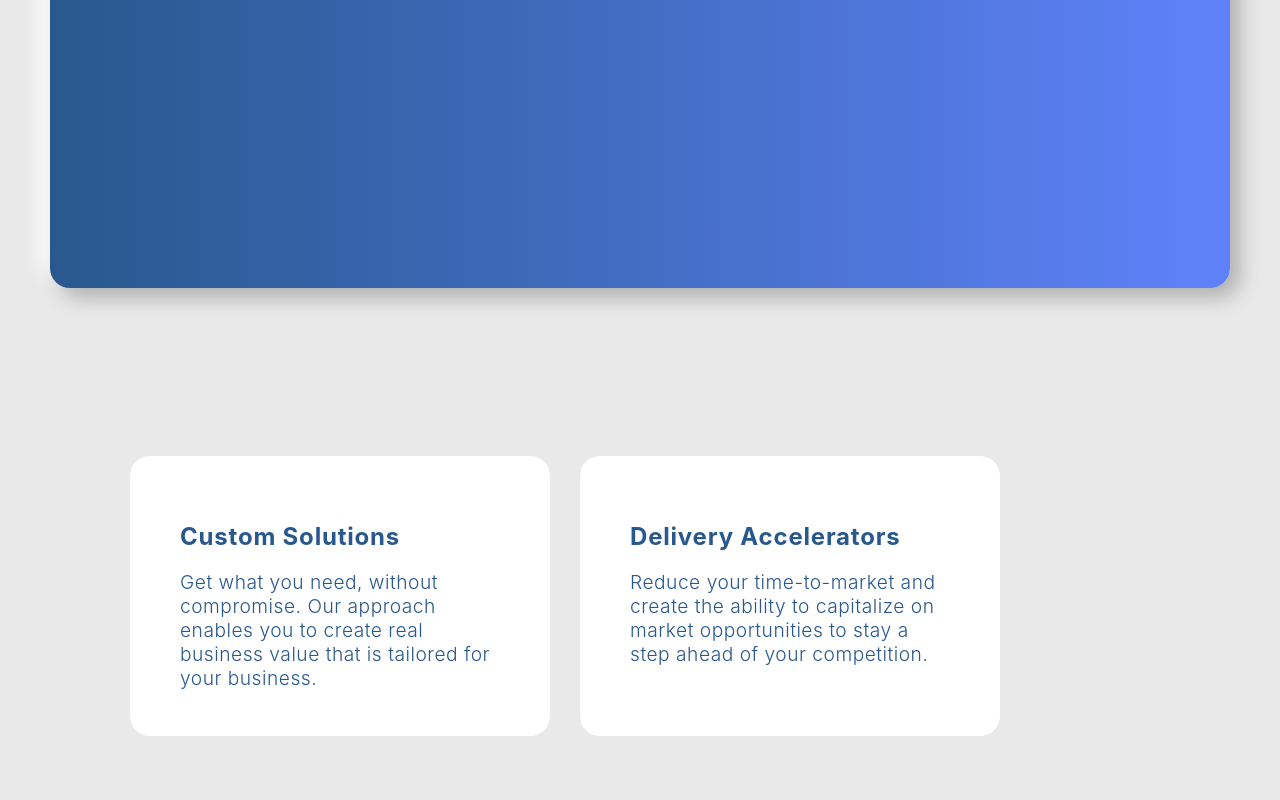
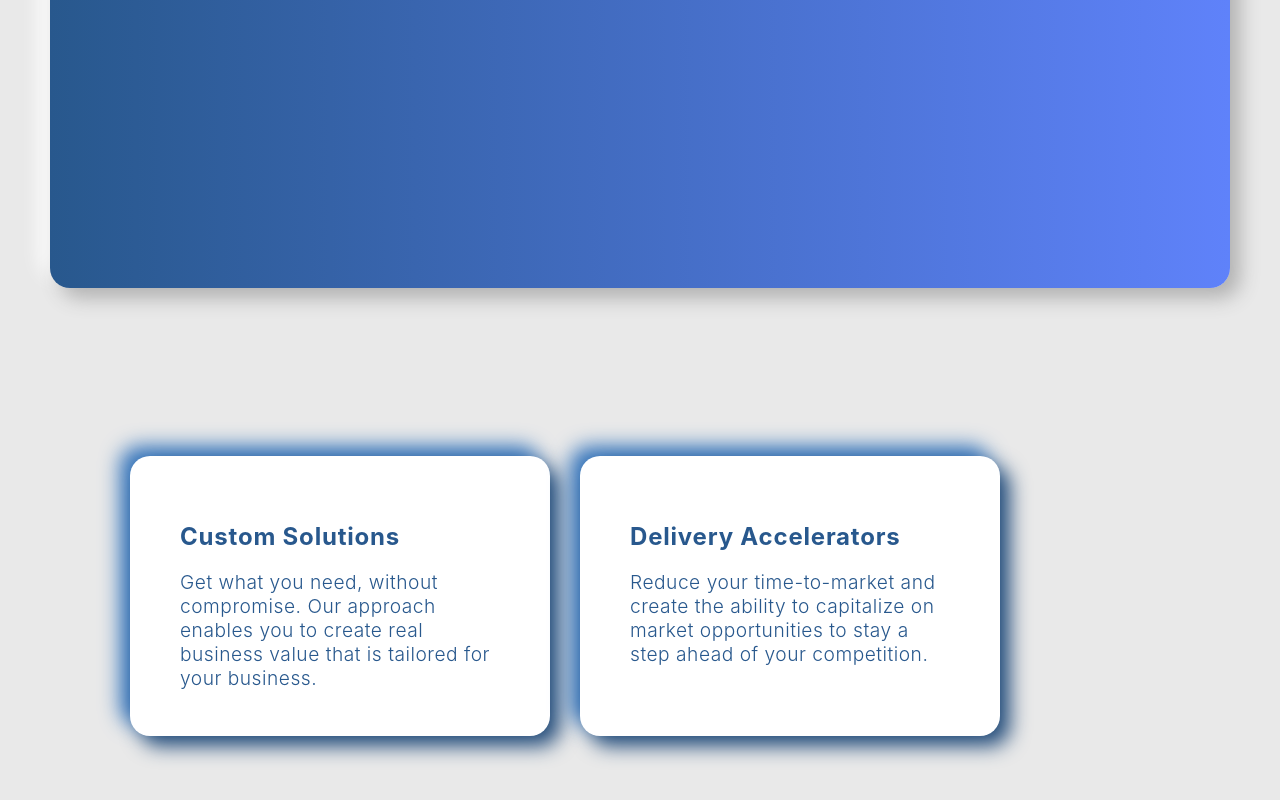
Before and after one commit to MilanP5G/weareadaptive.com, a React (Create React App) app: page / in a window 1280 px wide. Shown: the part 1292-2092 px from the top of the page. Built offline with nearby package versions, Linux system fonts and the light colour scheme.

Commit message:
added neumorphic design to feature box cards

```diff
--- a/src/styling/main.css
+++ b/src/styling/main.css
@@ -75,6 +75,8 @@ body {
   bottom: 150px;
   border-radius: 20px;
   float: left;
+  box-shadow: 10px 10px 20px #234c7a,
+              -10px -10px 20px #3676bd;
 }
 
 .origin-box .origin-features .origin-feature-cs h1 {
@@ -100,6 +102,8 @@ body {
   bottom: 150px;
   border-radius: 20px;
   float: left;
+  box-shadow: 10px 10px 20px #234c7a,
+              -10px -10px 20px #3676bd;
 }
 
 .origin-box .origin-features .origin-feature-da h1 {
```
